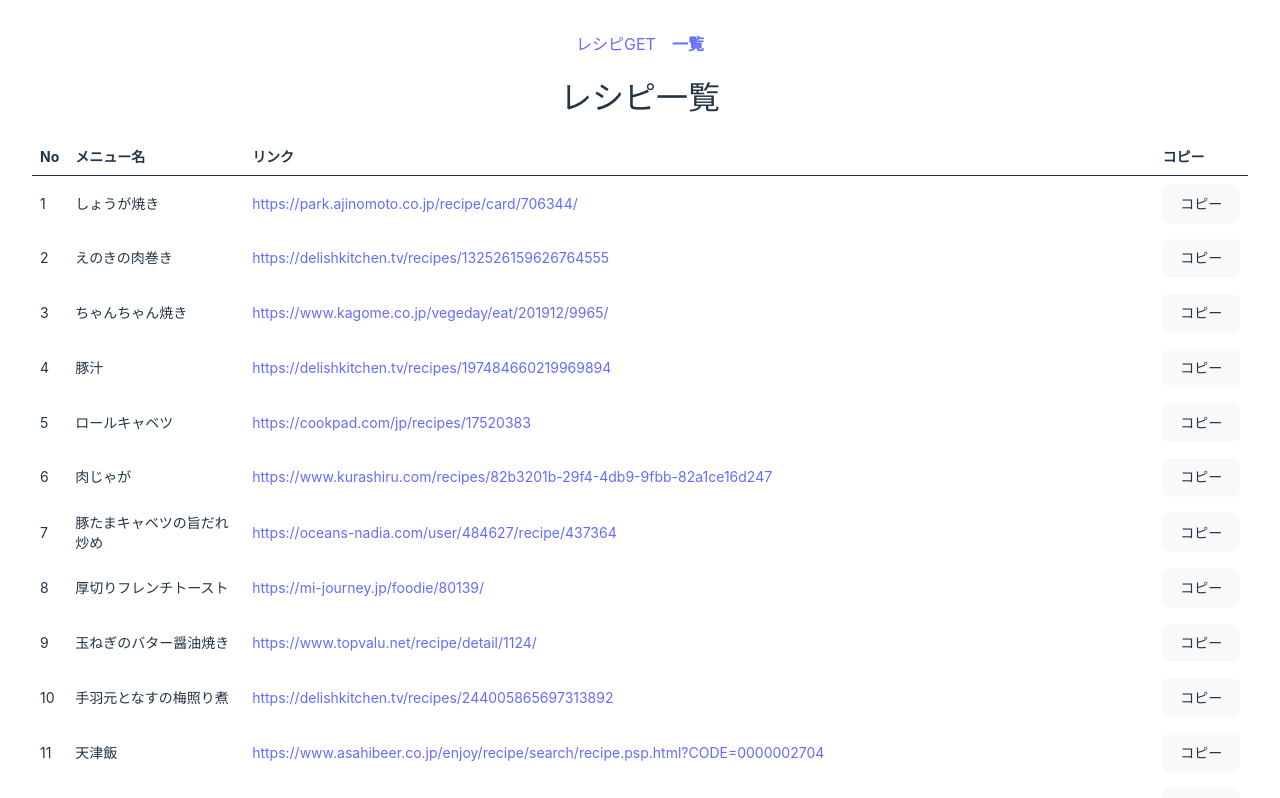
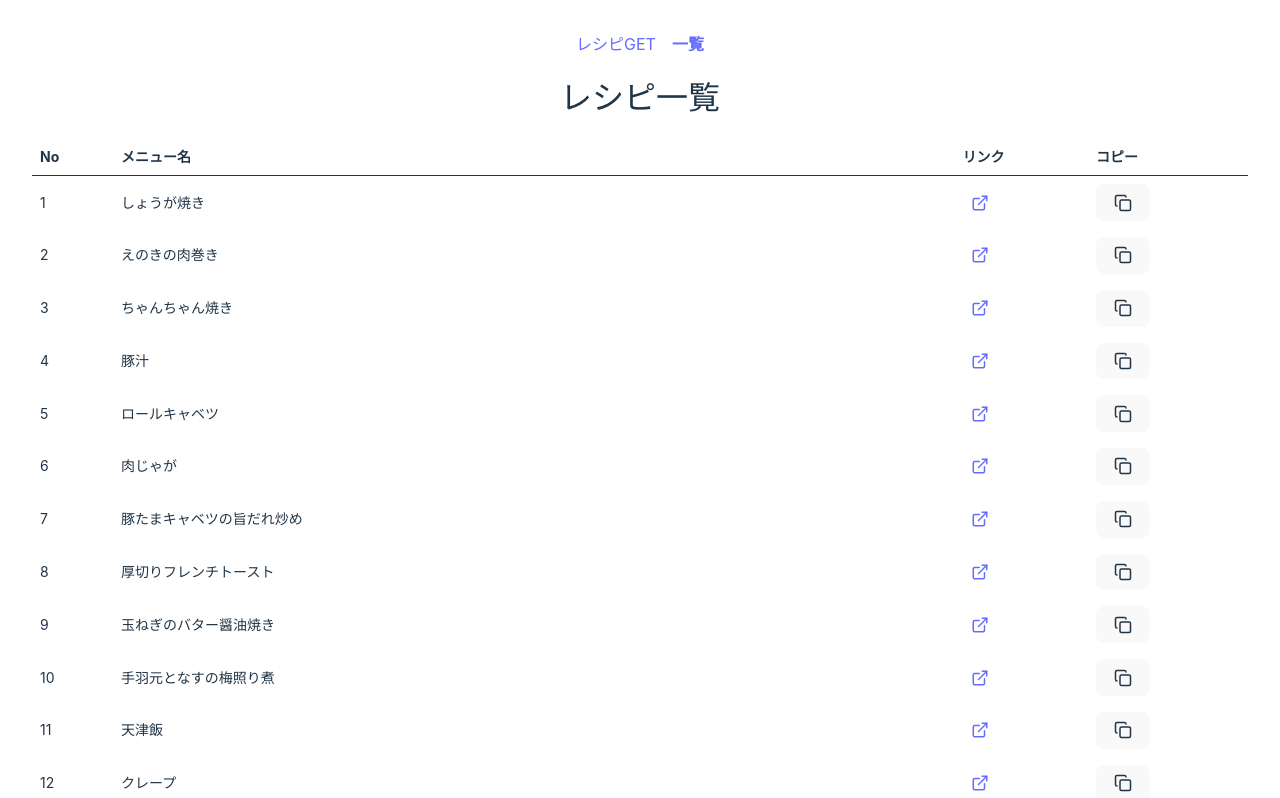
Before and after one commit to Ran-Maru/recipe-suggester, a React (Vite) app: page /recipes in a window 1280 px wide. Shown: the top 798 px of the page. Built offline with nearby package versions, Linux system fonts and the light colour scheme.

Commit message:
feature:一覧画面のURLとURLコピーをアイコンに変更

```diff
--- a/package.json
+++ b/package.json
@@ -20,6 +20,7 @@
   "dependencies": {
     "@tailwindcss/vite": "^4.3.3",
     "@tanstack/react-router": "^1.170.31",
+    "lucide-react": "^1.33.0",
     "react": "^19.2.7",
     "react-dom": "^19.2.7",
     "tailwindcss": "^4.3.3"
--- a/src/routes/recipes.tsx
+++ b/src/routes/recipes.tsx
@@ -1,4 +1,5 @@
 import { createFileRoute } from "@tanstack/react-router";
+import { Copy, ExternalLink } from "lucide-react";
 import { buttonClassName } from "../buttonClassName.ts";
 import { copyUrl } from "../copyUrl.ts";
 import data from "../mapping.json" with { type: "json" };
@@ -28,22 +29,27 @@ function Recipes() {
                 <td className="p-2">{recipe.title}</td>
                 <td className="p-2">
                   <a
-                    className="break-all text-brand hover:text-brand-hover"
+                    className="inline-flex rounded p-2 text-brand hover:text-brand-hover focus:outline-4 focus-visible:outline-4"
                     href={recipe.url}
                     target="_blank"
                     rel="noopener noreferrer"
+                    aria-label={`${recipe.title}のレシピサイトを開く`}
+                    title="レシピサイトを開く"
                   >
-                    {recipe.url}
+                    <ExternalLink size={18} aria-hidden="true" />
                   </a>
                 </td>
                 <td className="p-2 whitespace-nowrap">
                   <button
+                    type="button"
                     className={buttonClassName}
+                    aria-label={`${recipe.title}のURLをコピー`}
+                    title="URLをコピー"
                     onClick={() => {
                       void copyUrl(recipe.url);
                     }}
                   >
-                    コピー
+                    <Copy size={18} aria-hidden="true" />
                   </button>
                 </td>
               </tr>
```
Also changed, not shown: 2 other files (tests, documents, lock files or other folders).
